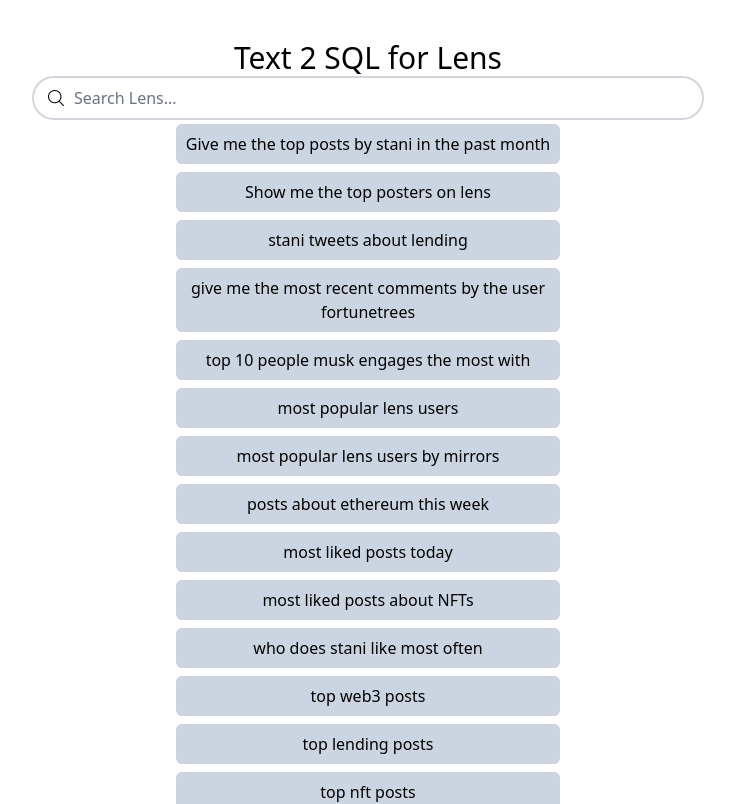
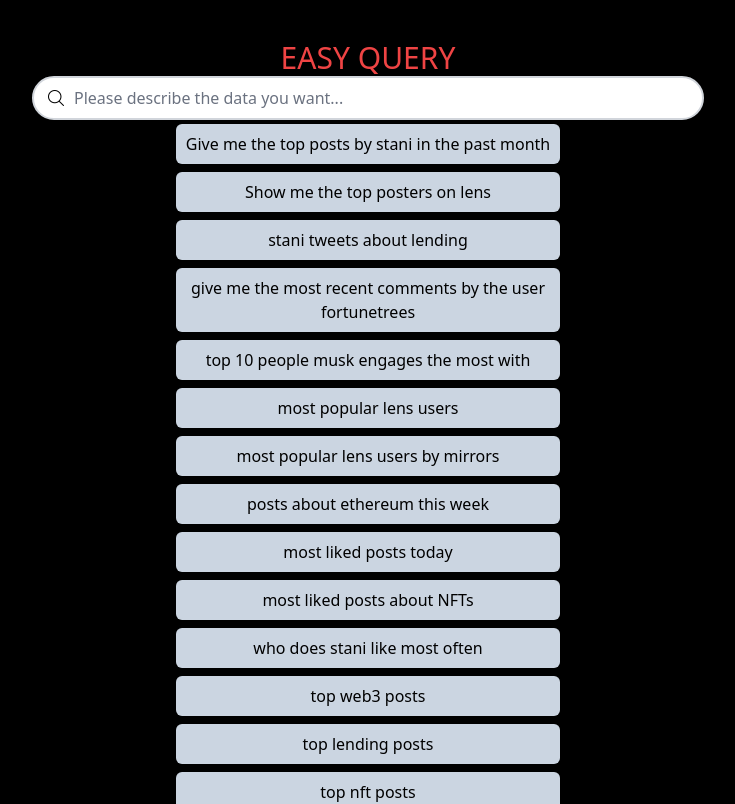
Before and after one commit to Brentably/lens-sql, a Next.js app: page / in a window 1280 px wide. Shown: the top 804 px of the page, without its empty margins (272-1007 px from the left). Built offline with nearby package versions, Linux system fonts and the light colour scheme.

Commit message:
added some styles

```diff
--- a/pages/_document.tsx
+++ b/pages/_document.tsx
@@ -4,7 +4,7 @@
   return (
     <Html lang="en">
       <Head />
-      <body>
+      <body className='bg-black'>
         <Main />
         <NextScript />
       </body>
--- a/pages/index.tsx
+++ b/pages/index.tsx
@@ -76,18 +76,18 @@
   return (
     <>
       <Head>
-        <title>Create Next App</title>
+        <title>Easy Query</title>
         <meta name="description" content="Generated by create next app" />
         <meta name="viewport" content="width=device-width, initial-scale=1" />
         <link rel="icon" href="/favicon.ico" />
       </Head>
       <div className='text-center'>
         <div className='max-w-2xl mx-auto my-10'>
-          <h1 className='text-3xl'>Text 2 SQL for Lens</h1>
+          <h1 className='text-3xl text-red-500'>EASY QUERY</h1>
           <div className='rounded-3xl flex items-center relative'>
             <Image src={searchIcon} alt='' className='h-4 w-4 ml-4 absolute'/>
-                <input type="text" placeholder='Search Lens...' value={prompt}
-                className='p-2 px-10 rounded-full border-gray-300 border-2 grow ring-0 focus:ring-0 focus:border-purple-400 transition-colors'
+                <input type="text" placeholder='Please describe the data you want...' value={prompt}
+                className='p-2 px-10 rounded-full border-gray-300 border-2 grow ring-0 focus:ring-0 focus:border-red-400 transition-colors'
                 onChange={(e) => setState(pS => ({...pS, prompt: e.target.value}))}
                 onKeyDown={(e)=>{if(e.key=="Enter")handlePrompt()}} />
 
```
